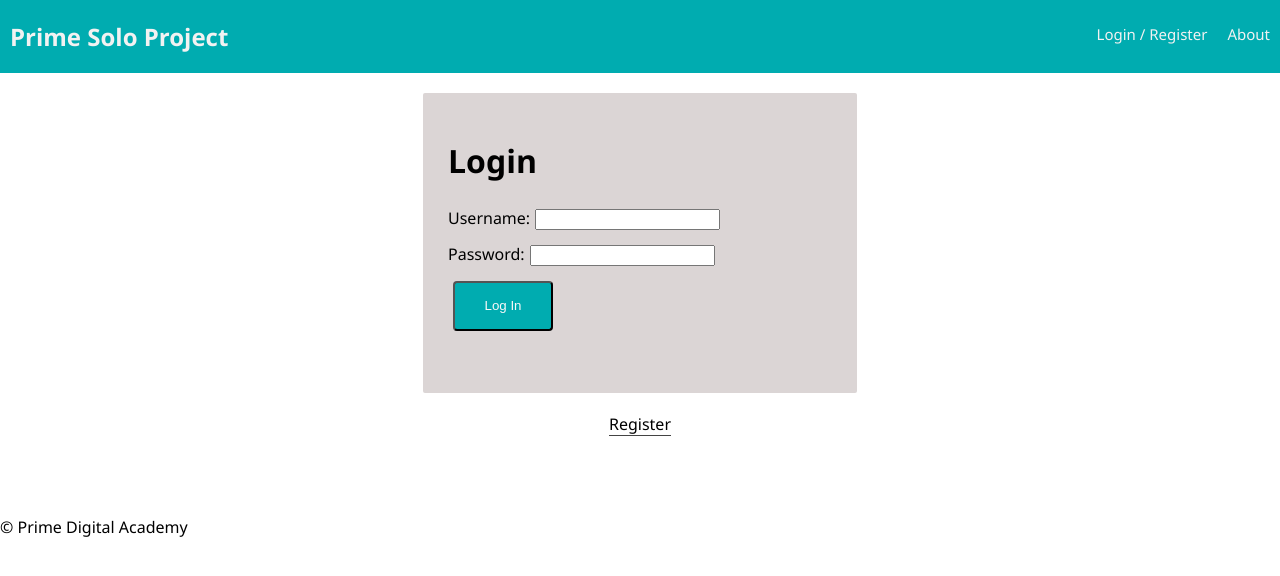
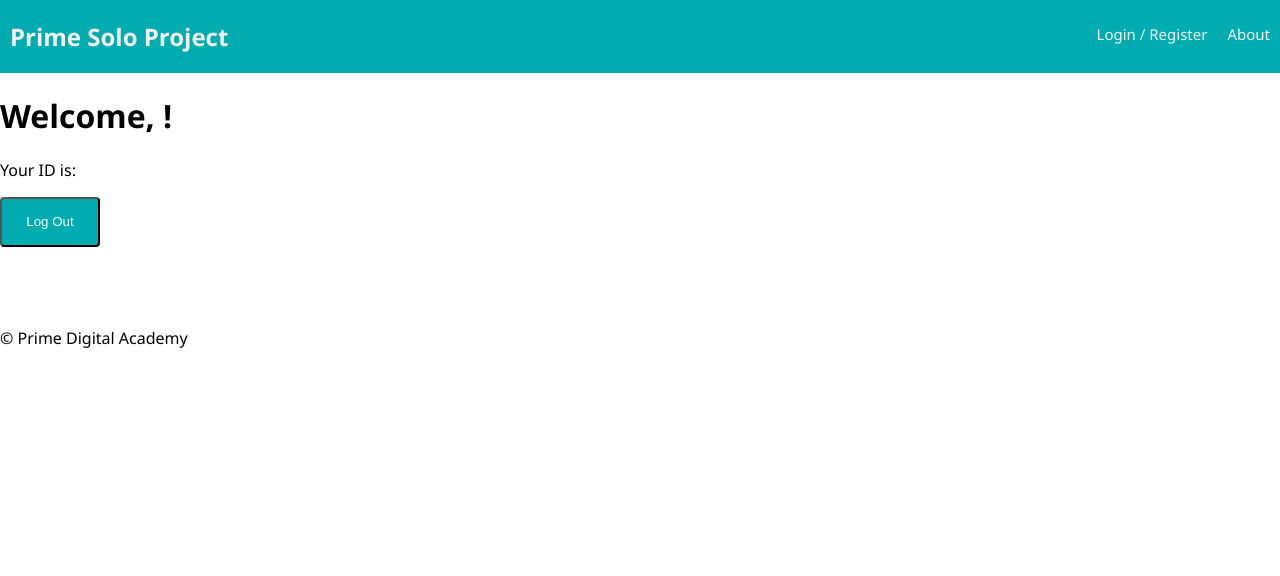
Before and after one commit to myronschippers/jutsu-engine, a React (Create React App) app: page /#/home in a window 1280 px wide. Shown: the top 576 px of the page. Built offline with nearby package versions, Linux system fonts and the light colour scheme; no server answers.

Commit message:
creating a simple module to map redux state to the component props property

```diff
--- a/src/components/App/App.js
+++ b/src/components/App/App.js
@@ -16,6 +16,7 @@ import ProtectedRoute from '../ProtectedRoute/ProtectedRoute'
 import AboutPage from '../AboutPage/AboutPage';
 import UserPage from '../UserPage/UserPage';
 import InfoPage from '../InfoPage/InfoPage';
+import HomePage from '../HomePage/HomePage';
 
 import './App.css';
 
@@ -32,6 +33,13 @@ class App extends Component {
           <Switch>
             {/* Visiting localhost:3000 will redirect to localhost:3000/home */}
             <Redirect exact from="/" to="/home" />
+
+            <Route
+              exact
+              path="/home"
+              component={HomePage}
+            />
+
             {/* Visiting localhost:3000/about will show the about page.
             This is a route anyone can see, no login necessary */}
             <Route
--- /dev/null
+++ b/src/components/HomePage/HomePage.js
@@ -0,0 +1,22 @@
+import React, { Component } from 'react';
+import { connect } from 'react-redux';
+import LogOutButton from '../LogOutButton/LogOutButton';
+import mapStateToProps from '../../redux/mapStateToProps';
+
+class HomePage extends Component {
+    render() {
+        let welcomeText = 'Welcome';
+        return(
+            <div>
+                <h1 id="welcome">
+                Welcome, { this.props.reduxState.user.username }!
+                </h1>
+                <p>Your ID is: {this.props.reduxState.user.id}</p>
+                <LogOutButton className="log-in" />
+            </div>
+        )
+    }
+};
+
+// this allows us to use <App /> in index.js
+export default connect(mapStateToProps)(HomePage);
--- a/src/components/RegisterPage/RegisterPage.js
+++ b/src/components/RegisterPage/RegisterPage.js
@@ -5,6 +5,9 @@ class RegisterPage extends Component {
   state = {
     username: '',
     password: '',
+    firstName: '',
+    lastName: '',
+    email: '',
   };
 
   registerUser = (event) => {
@@ -16,6 +19,9 @@ class RegisterPage extends Component {
         payload: {
           username: this.state.username,
           password: this.state.password,
+          firstName: this.state.firstName,
+          lastName: this.state.lastName,
+          email: this.state.email,
         },
       });
     } else {
--- /dev/null
+++ b/src/redux/mapStateToProps.js
@@ -0,0 +1,9 @@
+/**
+ * We are making the entire redux state available on component props.
+ * @param {object} state
+ */
+const mapStateToProps = state => ({
+    reduxState: state,
+});
+
+export default mapStateToProps;
```
